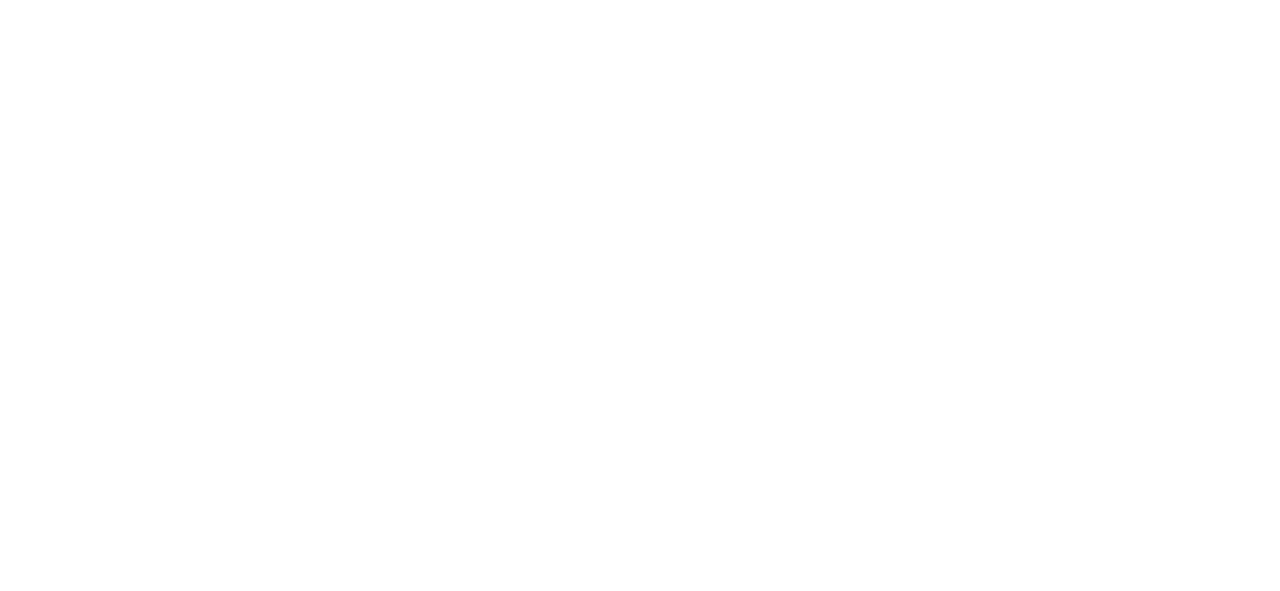
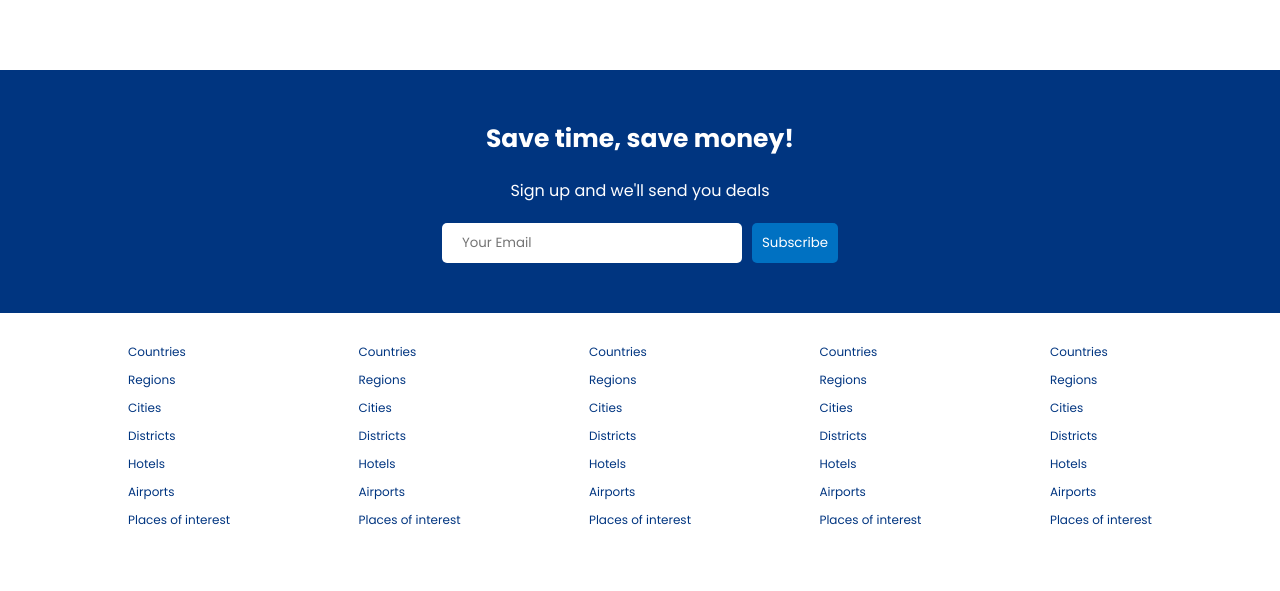
Before and after one commit to QuillonTheGeek/bookings, a React (Vite) app in the folder client/: page / in a window 1280 px wide. Shown: the part 1438-2029 px from the top of the page. Before the commit the page ends 1428 px from the top, so only its background shows below. Built offline with nearby package versions, Linux system fonts and the light colour scheme.

Commit message:
bottom section

```diff
--- /dev/null
+++ b/client/src/components/footer/Footer.css
@@ -0,0 +1,20 @@
+.footer {
+  width: 100%;
+  width: 1024px;
+  font-size: 12px;
+}
+.fLists {
+  width: 100%;
+  display: flex;
+  justify-content: space-between;
+  margin-bottom: 50px;
+}
+.fList {
+  list-style: none;
+  padding: 0;
+}
+.fListItem {
+  margin-bottom: 10px;
+  color: #003580;
+  cursor: pointer;
+}
--- /dev/null
+++ b/client/src/components/footer/Footer.jsx
@@ -0,0 +1,60 @@
+import "./Footer.css";
+
+const Footer = () => {
+  return (
+    <div className="footer">
+      <div className="fLists">
+        <ul className="fList">
+          <li className="fListItem"> Countries</li>
+          <li className="fListItem"> Regions</li>
+          <li className="fListItem">Cities</li>
+          <li className="fListItem">Districts</li>
+          <li className="fListItem"> Hotels</li>
+          <li className="fListItem"> Airports</li>
+          <li className="fListItem">Places of interest</li>
+        </ul>
+        <ul className="fList">
+          <li className="fListItem"> Countries</li>
+          <li className="fListItem"> Regions</li>
+          <li className="fListItem">Cities</li>
+          <li className="fListItem">Districts</li>
+          <li className="fListItem"> Hotels</li>
+          <li className="fListItem"> Airports</li>
+          <li className="fListItem">Places of interest</li>
+        </ul>
+        <ul className="fList">
+          <li className="fListItem"> Countries</li>
+          <li className="fListItem"> Regions</li>
+          <li className="fListItem">Cities</li>
+          <li className="fListItem">Districts</li>
+          <li className="fListItem"> Hotels</li>
+          <li className="fListItem"> Airports</li>
+          <li className="fListItem">Places of interest</li>
+        </ul>
+        <ul className="fList">
+          <li className="fListItem"> Countries</li>
+          <li className="fListItem"> Regions</li>
+          <li className="fListItem">Cities</li>
+          <li className="fListItem">Districts</li>
+          <li className="fListItem"> Hotels</li>
+          <li className="fListItem"> Airports</li>
+          <li className="fListItem">Places of interest</li>
+        </ul>
+        <ul className="fList">
+          <li className="fListItem"> Countries</li>
+          <li className="fListItem"> Regions</li>
+          <li className="fListItem">Cities</li>
+          <li className="fListItem">Districts</li>
+          <li className="fListItem"> Hotels</li>
+          <li className="fListItem"> Airports</li>
+          <li className="fListItem">Places of interest</li>
+        </ul>
+      </div>
+      <div className="fText">
+        Copyright © 2023 Hotel Booking.com™. All rights reserved.
+      </div>
+    </div>
+  );
+};
+
+export default Footer;
--- /dev/null
+++ b/client/src/components/mailList/MailList.css
@@ -0,0 +1,33 @@
+.mail {
+  width: 100%;
+  margin-top: 50px;
+  background-color: #003580;
+  color: white;
+  display: flex;
+  flex-direction: column;
+  align-items: center;
+  gap: 20px;
+  padding: 50px;
+}
+.mailTitle {
+  font-size: 25px;
+}
+
+.mailInputContainer > input {
+  width: 300px;
+  height: 30px;
+  padding: 20px;
+  border: none;
+  margin-right: 10px;
+  border-radius: 5px;
+}
+.mailInputContainer > button {
+  height: 40px;
+  background-color: #0071c2;
+  color: white;
+  font-weight: 500;
+  padding: 0px 10px;
+  border: none;
+  border-radius: 5px;
+  cursor: pointer;
+}
--- /dev/null
+++ b/client/src/components/mailList/MailList.jsx
@@ -0,0 +1,16 @@
+import "./MailList.css";
+
+const MailList = () => {
+  return (
+    <div className="mail">
+      <h1 className="mailTitle">Save time, save money!</h1>
+      <span className="mailDesc">Sign up and we'll send you deals</span>
+      <div className="mailInputContainer">
+        <input type="text" placeholder="Your Email" />
+        <button>Subscribe</button>
+      </div>
+    </div>
+  );
+};
+
+export default MailList;
--- a/client/src/pages/home/Home.jsx
+++ b/client/src/pages/home/Home.jsx
@@ -3,7 +3,9 @@
 import Header from "../../components/header/Header";
 import Navbar from "../../components/navbar/Navbar";
 import PropertyList from "../../components/propertyList/PropertyList";
+import MailList from "../../components/mailList/MailList";
 import "./Home.css";
+import Footer from "../../components/footer/Footer";
 
 const Home = () => {
   return (
@@ -16,6 +18,8 @@
         <PropertyList />
         <h1 className="homeTitle">Home Luxury Relaxation</h1>
         <FeaturedProps />
+        <MailList />
+        <Footer />
       </div>
     </div>
   );
```
